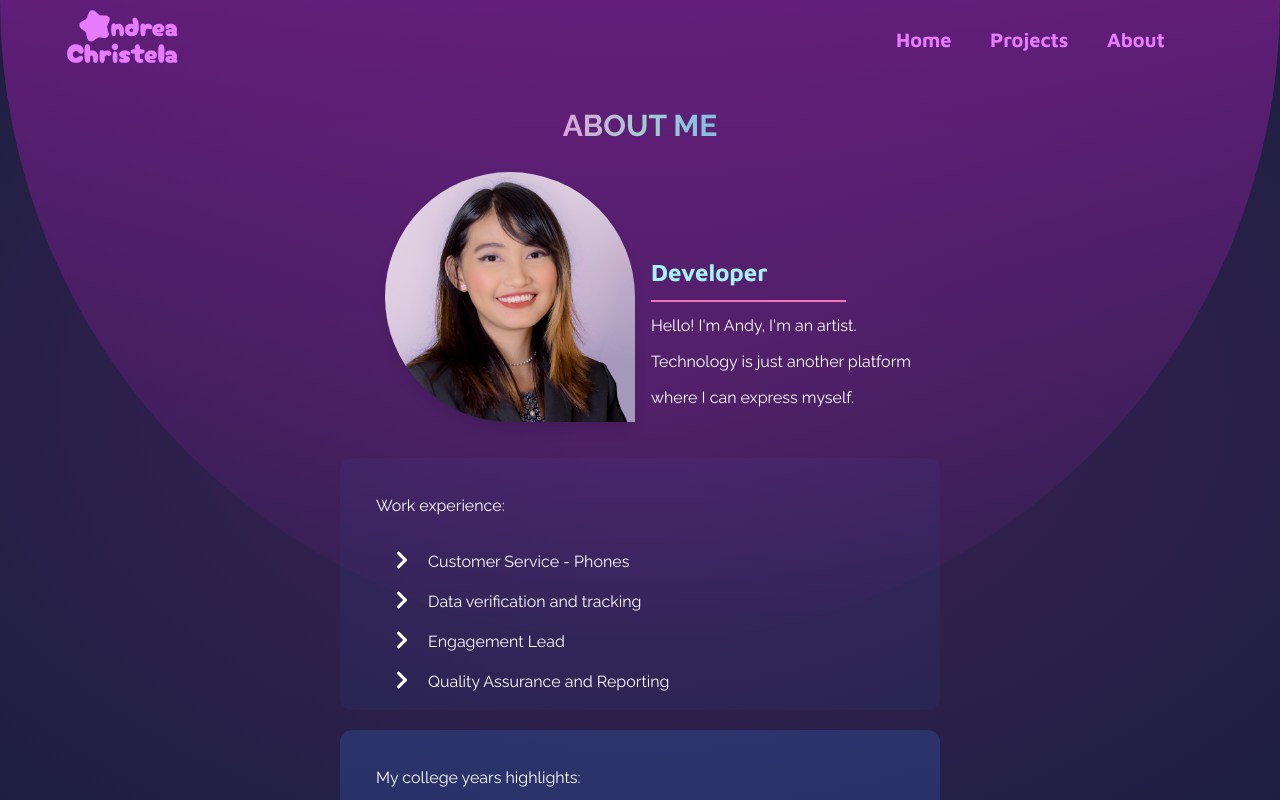
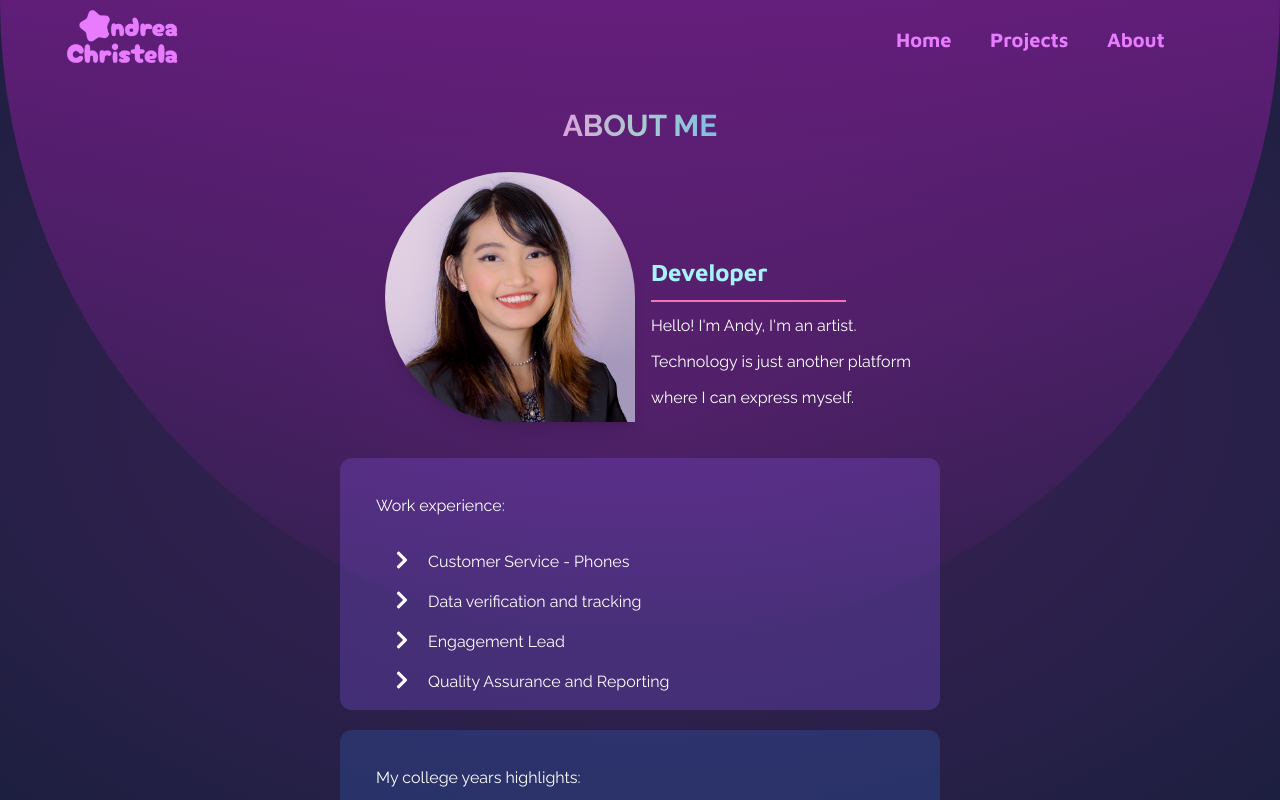
Before and after one commit to shiichi-i/ac-portfolio, a Next.js app: page /about in a window 1280 px wide. Shown: the top 800 px of the page. Built offline with nearby package versions, Linux system fonts and the light colour scheme.

Commit message:
git account test

```diff
--- a/src/app/about/page.jsx
+++ b/src/app/about/page.jsx
@@ -55,7 +55,7 @@ export default function About() {
           </div>
         </div>
 
-        <div className="mt-5 p-4 w-[75%] md:w-[600px] bg-blue-500/5 rounded-xl">
+        <div className="mt-5 p-4 w-[75%] md:w-[600px] bg-violet-500/25 rounded-xl">
           <p className="m-5">Work experience:</p>
           <ul className="ml-9 mt-8 space-y-4">
             <li className="flex flex-row space-x-4">
```
